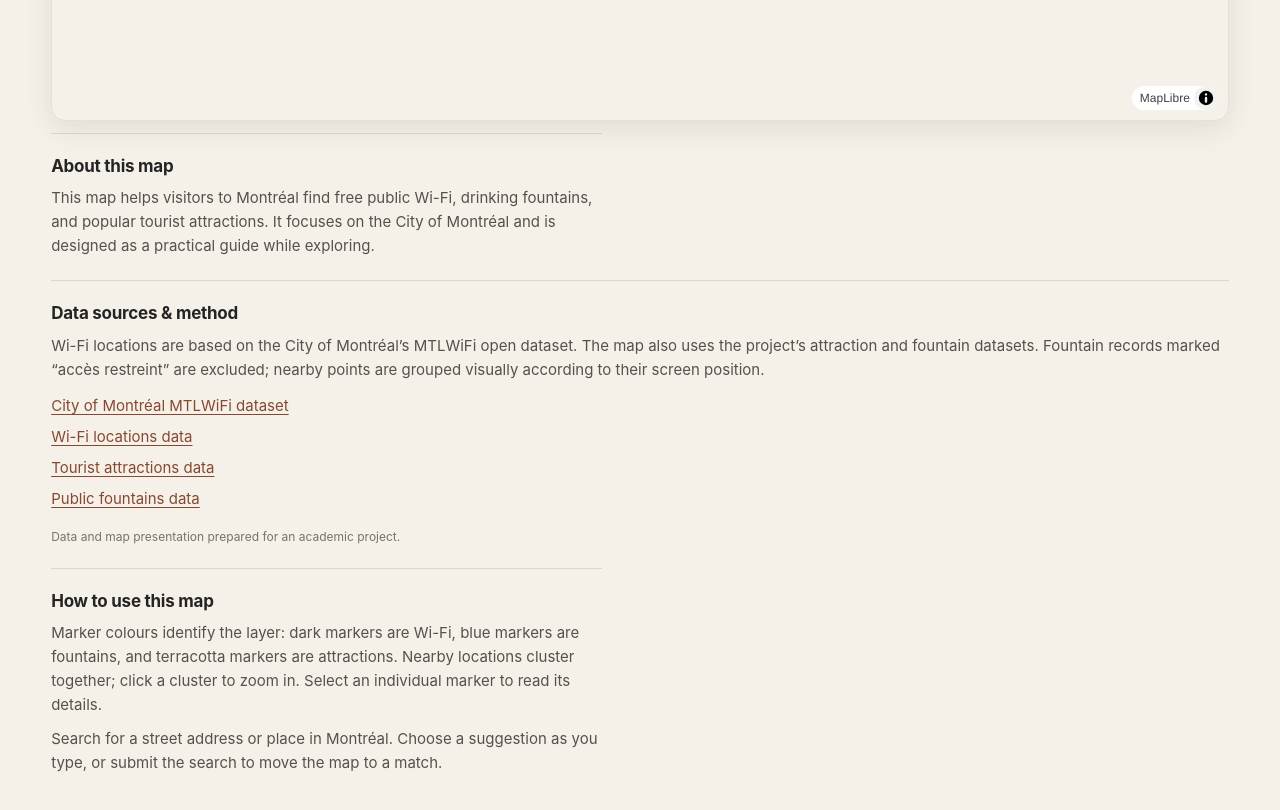
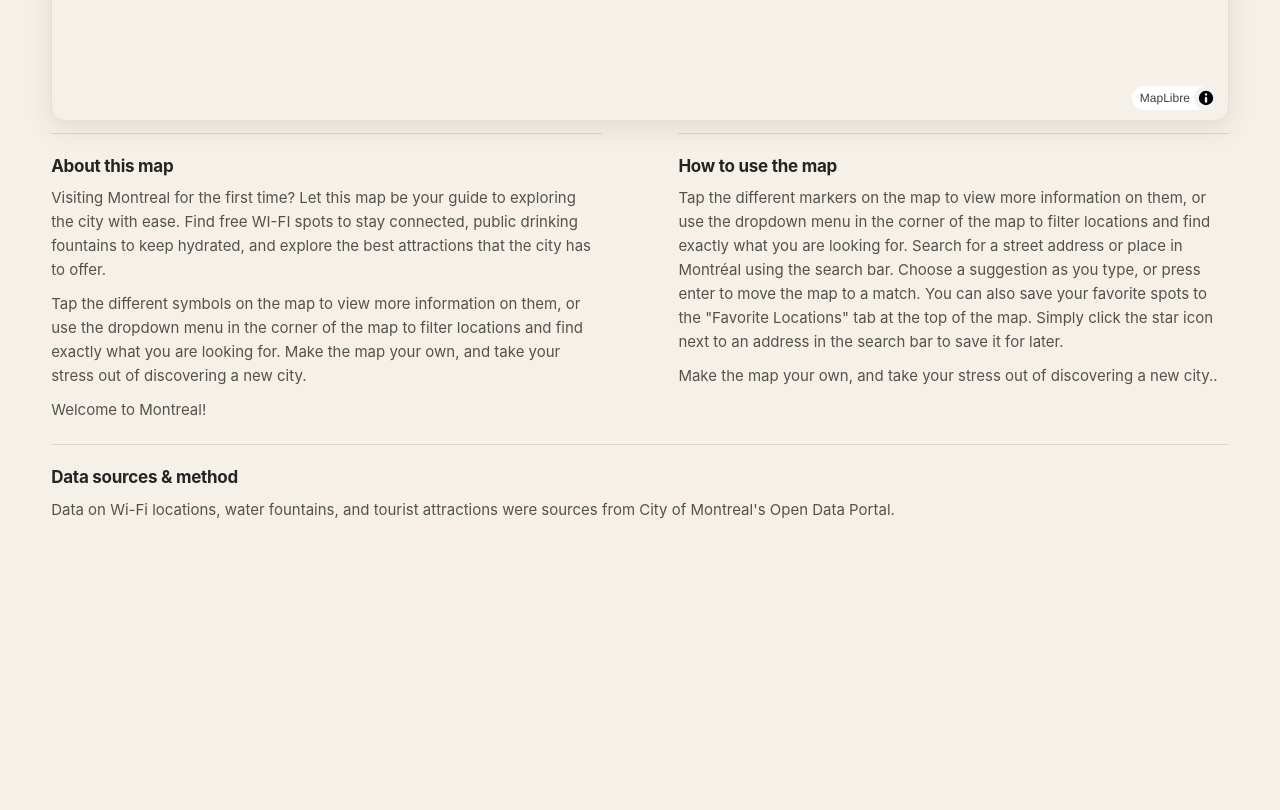
Before and after one commit to celine772/Project464, a plain HTML site: page Site/index.html in a window 1280 px wide. Shown: the part 940-1750 px from the top of the page. After the commit the page ends 1535 px from the top, so only its background shows below. Drawn offline with nearby package versions, Linux system fonts and the light colour scheme; no server answers.

Commit message:
Changed the text on the webpage

```diff
--- a/Site/index.html
+++ b/Site/index.html
@@ -72,33 +72,41 @@
         <div class="map-information">
             <section class="info-section" aria-labelledby="about-heading">
                 <h2 id="about-heading">About this map</h2>
-                <p>This map helps visitors to Montréal find free public Wi-Fi, drinking fountains, and popular tourist
-                    attractions. It focuses on the City of Montréal and is designed as a practical guide while
-                    exploring.</p>
+                <p>Visiting Montreal for the first time? Let this map be your guide to exploring the city with ease.
+                    Find free WI-FI spots to stay connected, public drinking fountains to keep hydrated, and explore the
+                    best attractions that the city has to offer.
+                </p>
+
+                <p>
+                    Tap the different symbols on the map to view more information on them, or use the dropdown menu in
+                    the corner of the map to filter locations and find exactly what you are looking for. Make the map
+                    your own, and take your stress out of discovering a new city.
+                </p>
+                <p>
+                    Welcome to Montreal!
+                </p>
+            </section>
+
+            <section class="info-section" aria-labelledby="howto-heading">
+                <h2 id="howto-heading">How to use the map</h2>
+                <p>Tap the different markers on the map to view more information on them, or use the dropdown menu in
+                    the corner of the map to filter locations and find exactly what you are looking for. Search for a
+                    street address or place in Montréal using the search bar. Choose a suggestion as you type, or press
+                    enter
+                    to move the map to a match. You can also save your favorite spots to the "Favorite Locations" tab at
+                    the top of the map. Simply click the star icon next to an address in the search bar to save it for
+                    later. </p>
+                <p>
+                    Make the map your own, and take your stress out of discovering a new city..</p>
+                </p>
             </section>
 
             <section class="info-section sources" aria-labelledby="sources-heading">
                 <h2 id="sources-heading">Data sources &amp; method</h2>
-                <p>Wi-Fi locations are based on the City of Montréal’s MTLWiFi open dataset. The map also uses the
-                    project’s attraction and fountain datasets. Fountain records marked “accès restreint” are excluded;
-                    nearby points are grouped visually according to their screen position.</p>
-                <ul class="source-list">
-                    <li><a href="https://donnees.montreal.ca/en/dataset/couverture-du-reseau-wifi-mtlwifi"
-                            target="_blank" rel="noreferrer">City of Montréal MTLWiFi dataset</a></li>
-                    <li><a href="../Data/internet.geojson">Wi-Fi locations data</a></li>
-                    <li><a href="../Data/tourist_attractions.geojson">Tourist attractions data</a></li>
-                    <li><a href="../Data/Public_Fountains.csv">Public fountains data</a></li>
-                </ul>
-                <p class="credit">Data and map presentation prepared for an academic project.</p>
-            </section>
+                <p> Data on Wi-Fi locations, water fountains, and tourist attractions were sources from City of
+                    Montreal's Open Data Portal. </p>
 
-            <section class="info-section" aria-labelledby="howto-heading">
-                <h2 id="howto-heading">How to use this map</h2>
-                <p>Marker colours identify the layer: dark markers are Wi-Fi, blue markers are fountains, and terracotta
-                    markers are attractions. Nearby locations cluster together; click a cluster to zoom in. Select an
-                    individual marker to read its details.</p>
-                <p>Search for a street address or place in Montréal. Choose a suggestion as you type, or submit the
-                    search to move the map to a match.</p>
+
             </section>
         </div>
     </main>
```
